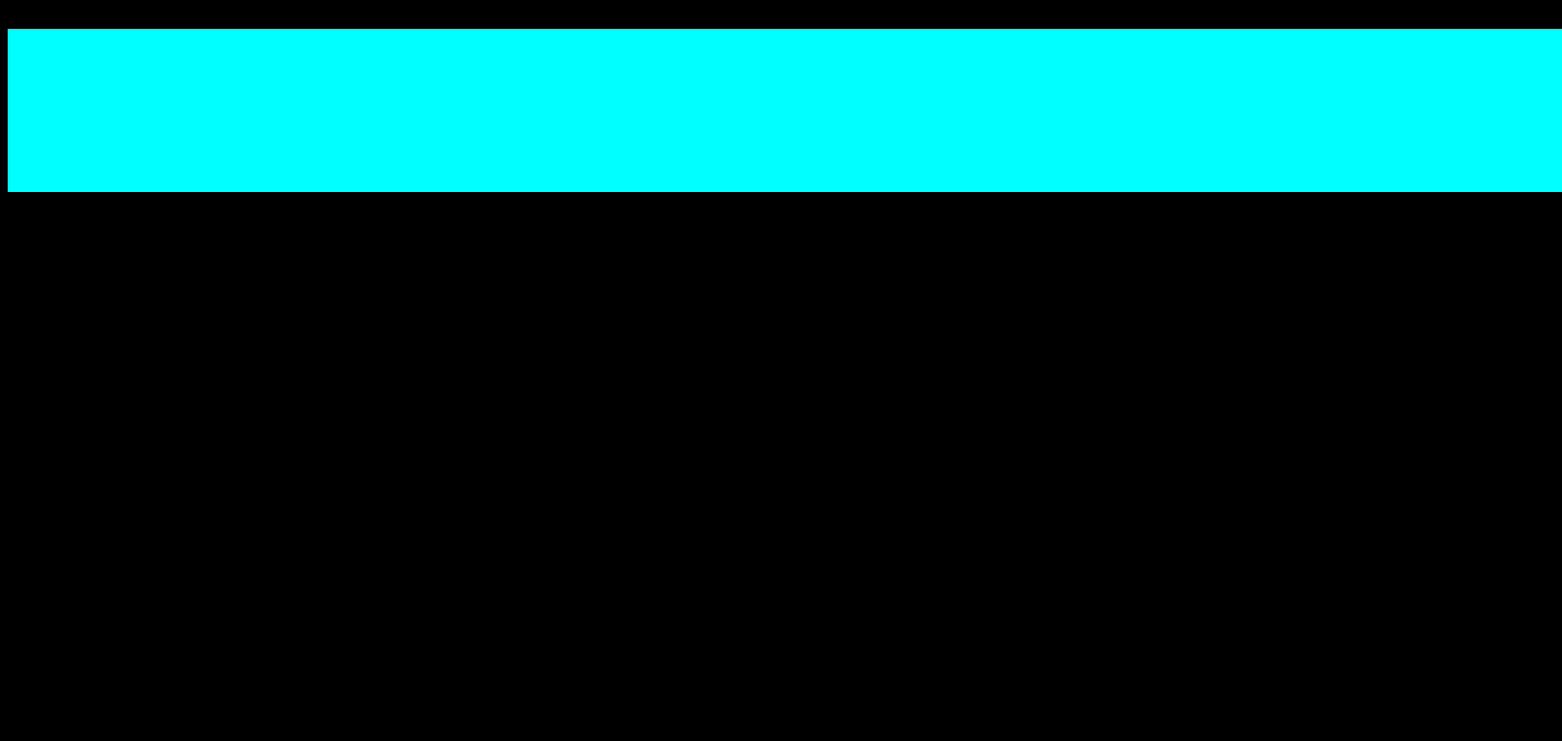
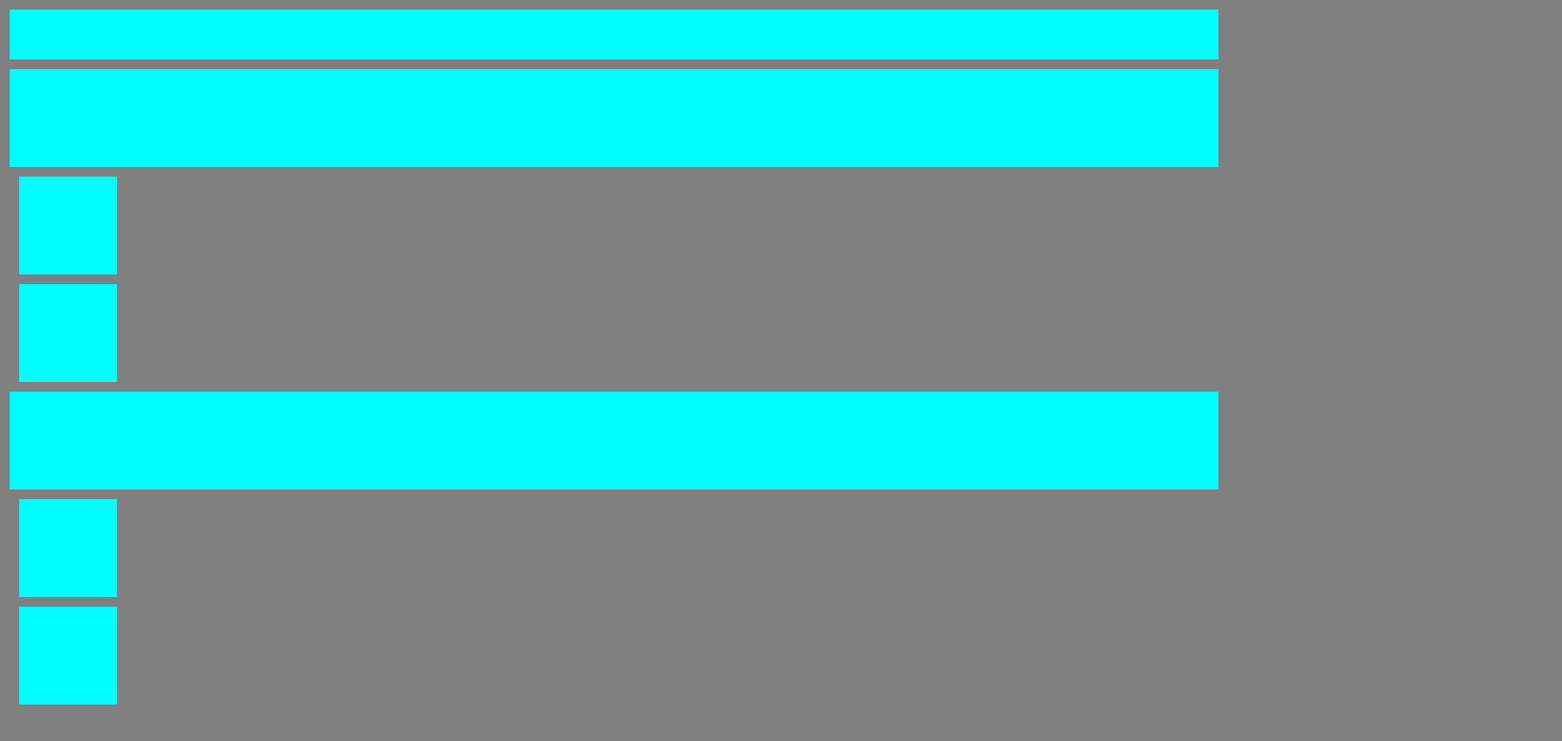
Before and after one commit to diegohernandez1010/protalento_b4_code, a plain HTML site: page 01_Intro_a_la_web/1.2.3.3_ejercicio/index.html in a window 1280 px wide. Shown: the whole page at 96% size, 1628 px wide, since content can reach past the window. Drawn offline with Linux system fonts and the light colour scheme.

Commit message:
style ejercicio bloques

```diff
--- a/01_Intro_a_la_web/1.2.3.3_ejercicio/style.css
+++ b/01_Intro_a_la_web/1.2.3.3_ejercicio/style.css
@@ -1,11 +1,57 @@
-.chico{
-    width: 1600px;
-    height: 150px;
-    background-color:aqua;
-    padding: 10px;
-    margin: auto;
-    margin-top: 30px;
+* {
+  margin: 0;
+  padding: 0;
+  font-size: 1em;
+  font-family: inherit;
+
 }
-body{
-    background-color: black;
+
+.chico {
+  background-color: aqua;
+  margin-top: 30px;
+  height: 50px;
+  margin-top: 30px;
+
+
 }
+
+.grande {
+  background-color: aqua;
+  display: block;
+  height: 100px
+}
+
+body {
+  background-color: grey;
+}
+
+.container,
+.mediano,
+.azul,
+.margin-derecho,
+.margin-abajo {
+
+  margin: 10px 10px 10px;
+}
+
+.azul {
+  padding: 1px;
+  background-color: aqua;
+
+
+
+}
+
+.mediano {
+  height: 100px; width: 100px;
+  position: relatie;
+}
+
+.margin-derecho {
+  width: 50px;
+  position: fied;
+
+}
+.mediano, .azu, .margin-derecho{
+  height: 100px; width: 100px;
+}
```
